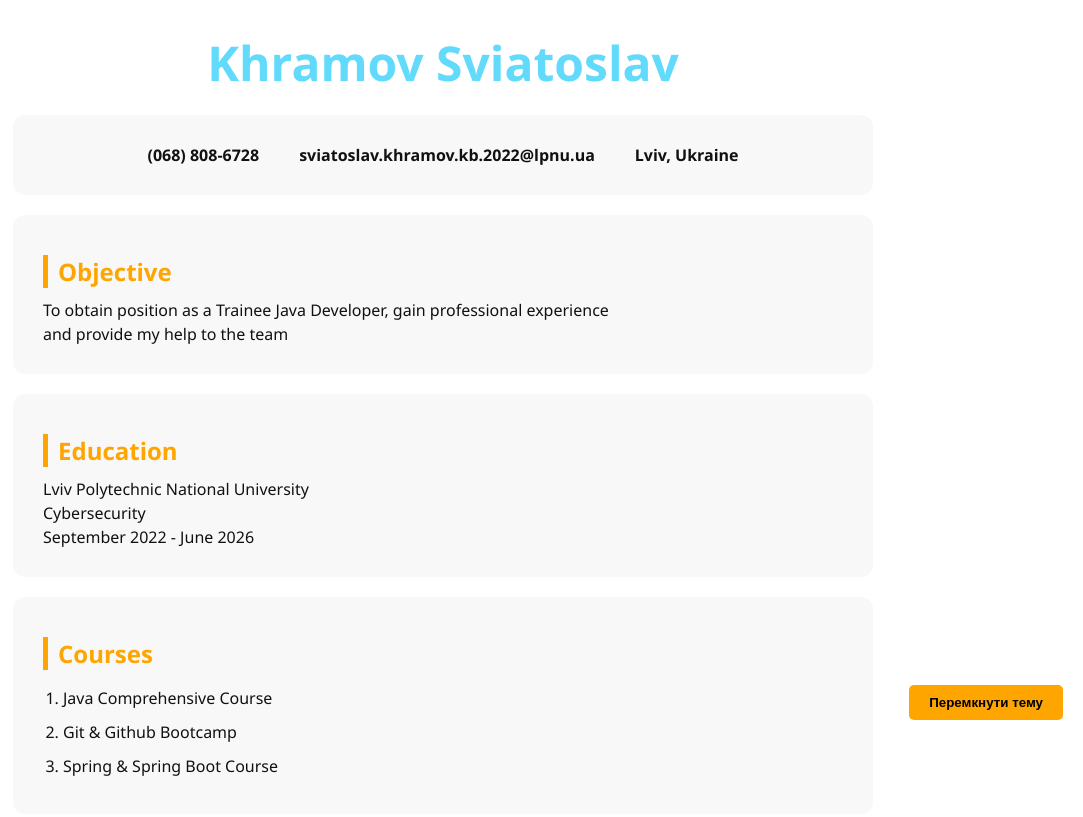
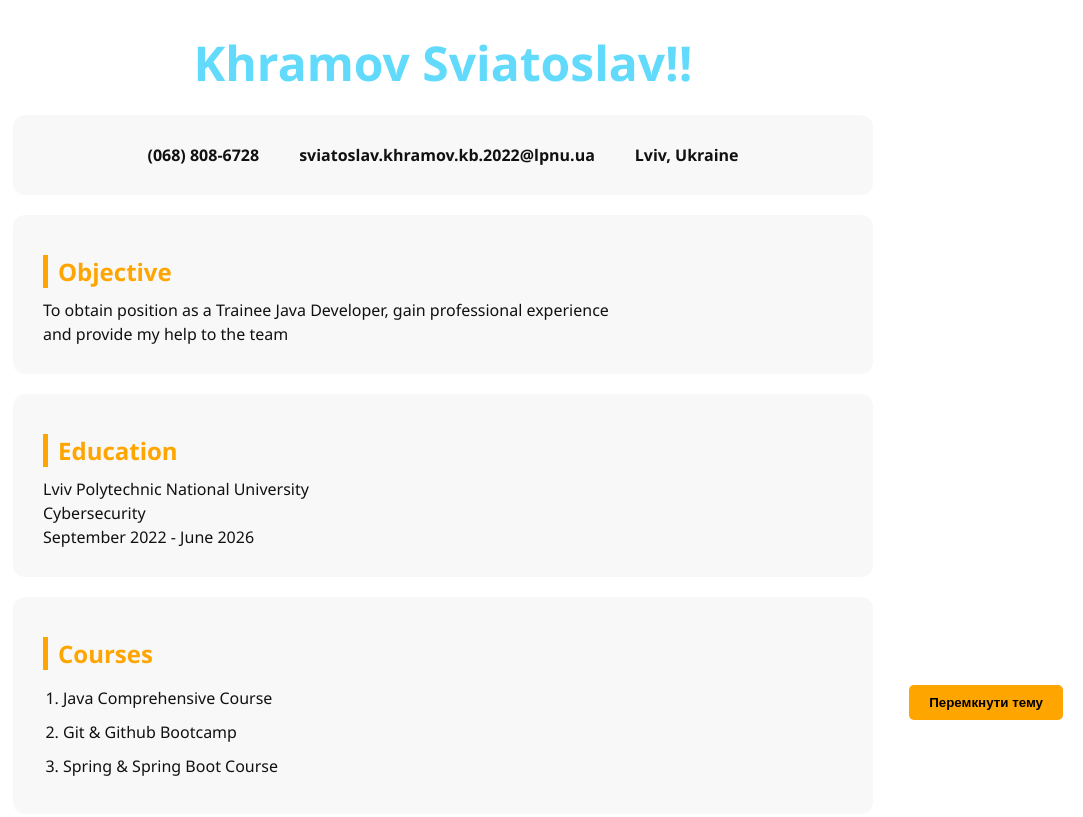
Before and after one commit to khram0v/resume-lab, a plain HTML site: page index.html in a window 1280 px wide. Shown: the top 817 px of the page, without its empty margins (197-1280 px from the left). Drawn offline with Linux system fonts and the light colour scheme; no server answers.

Commit message:
change name

```diff
--- a/index.html
+++ b/index.html
@@ -7,7 +7,7 @@
   <link rel="stylesheet" href="styles.css" />
 </head>
 <body>
-  <h1>Khramov Sviatoslav</h1>
+  <h1>Khramov Sviatoslav!!</h1>
 
   <section>
     <p>(068) 808-6728</p>
```
